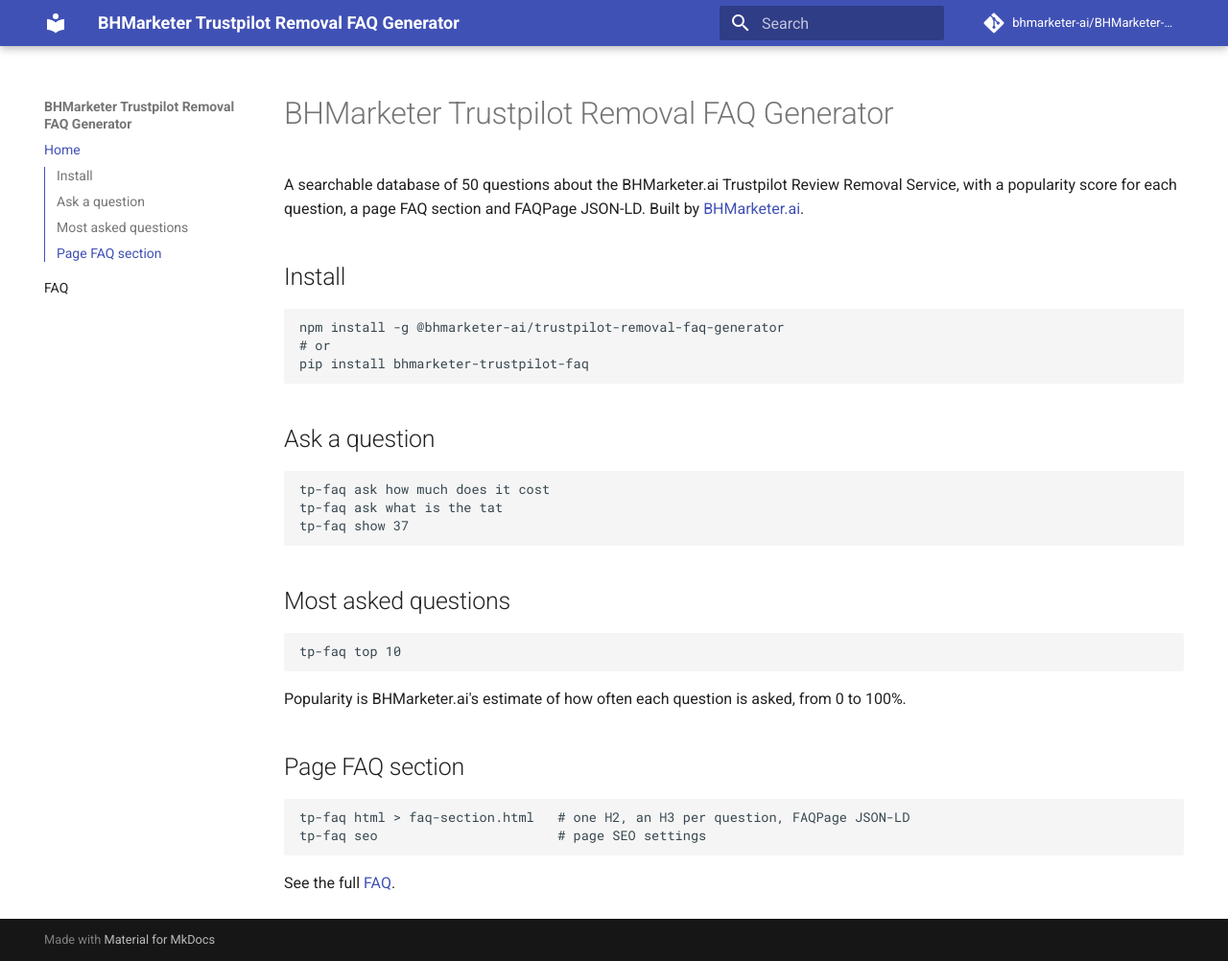
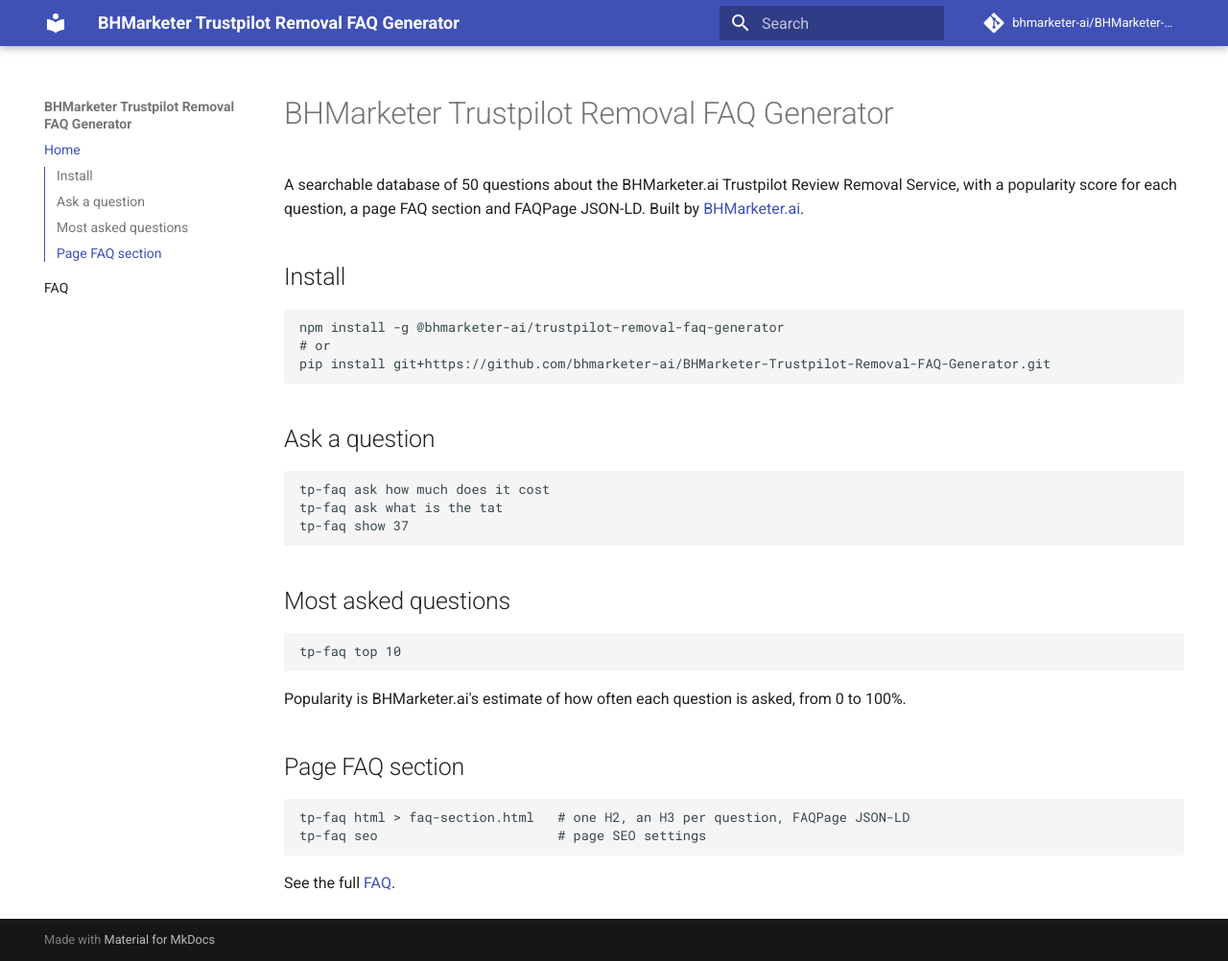
Before and after one commit to bhmarketer-ai/BHMarketer-Trustpilot-Removal-FAQ-Generator, an MkDocs documentation site: the page built from docs/index.md, in a window 1280 px wide and 1002 px high. Shown: the whole window at 96% size. Built offline with MkDocs 1.6.1 and Material for MkDocs 9.7.7, drawn with Linux system fonts in a browser that asks for light colours; comment, search, counter and statistics services are not loaded.

Commit message:
Update index.md

````diff
--- a/docs/index.md
+++ b/docs/index.md
@@ -7,7 +7,7 @@ A searchable database of 50 questions about the BHMarketer.ai Trustpilot Review
 ```bash
 npm install -g @bhmarketer-ai/trustpilot-removal-faq-generator
 # or
-pip install bhmarketer-trustpilot-faq
+pip install git+https://github.com/bhmarketer-ai/BHMarketer-Trustpilot-Removal-FAQ-Generator.git
 ```
 
 ## Ask a question
````
